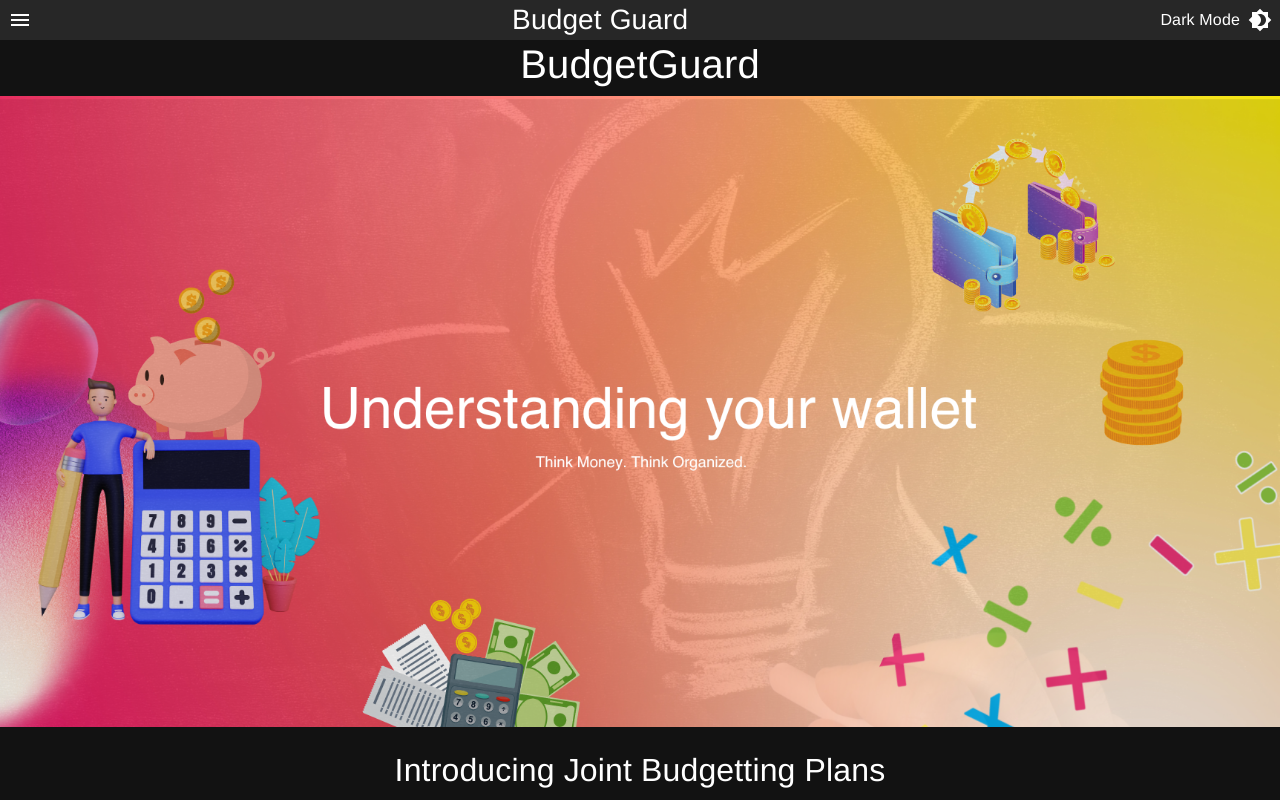
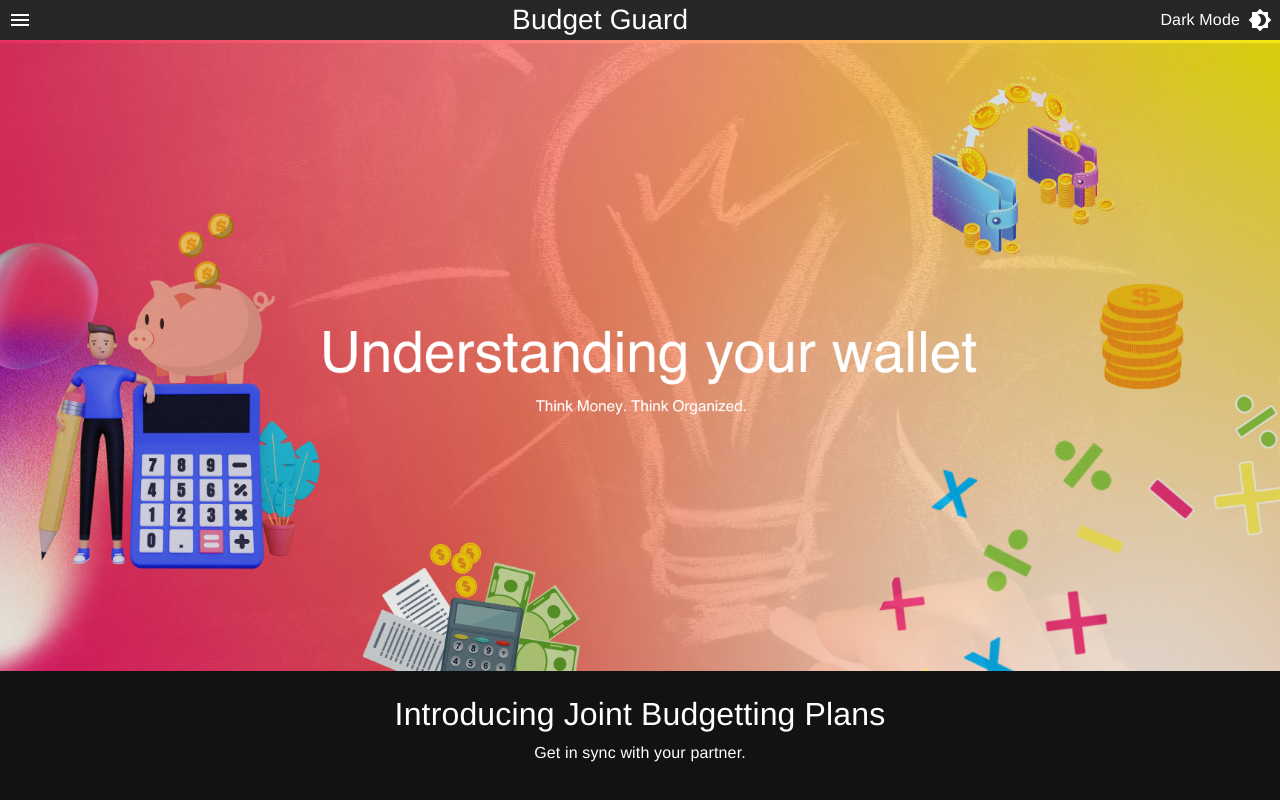
Before and after one commit to HJohnRoss/BudgetApp, a React (Create React App) app in the folder client/: page / in a window 1280 px wide. Shown: the top 800 px of the page. Built offline with nearby package versions, Linux system fonts and the light colour scheme.

Commit message:
Update HomePage.jsx

```diff
--- a/client/src/veiws/HomePage.jsx
+++ b/client/src/veiws/HomePage.jsx
@@ -19,14 +19,16 @@
 import Container from '@mui/material/Container';
 import Modal from '@mui/material/Modal';
 import Stack from '@mui/material/Modal';
+import { useNavigate } from 'react-router-dom';
 
 const HomePage = (props) => {
+
+  const navigate = useNavigate()
 
   return (
     <div>
       <NavBar theme={props.theme} setTheme={props.setTheme} />
 
-      <h1 className='text-center'>BudgetGuard</h1>
 
       {/* Main Landing Banner */}
       <div id="main-banner">
@@ -42,7 +44,7 @@
         <div id="second-banner-img" className="d-flex justify-content-between gap-5 mt-5">
           <img src={cardleft} alt={"cardleft"} className="img-fluid mb-5" />
           <div>
-          <button class="btn">Get Started</button>
+          <button class="btn" onClick={() => navigate("/register")}>Get Started</button>
           </div>
           <img src={cardright} alt={"cardright"} className="img-fluid" />
         </div>
```
